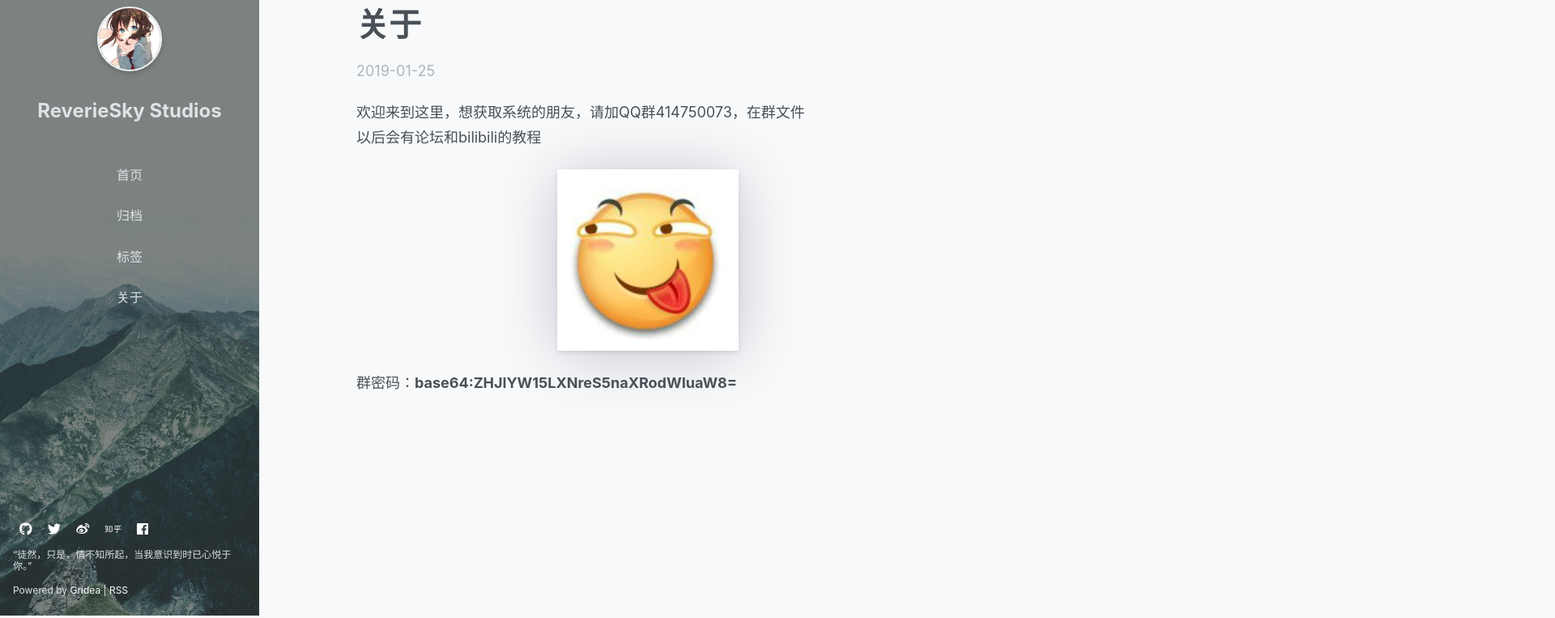
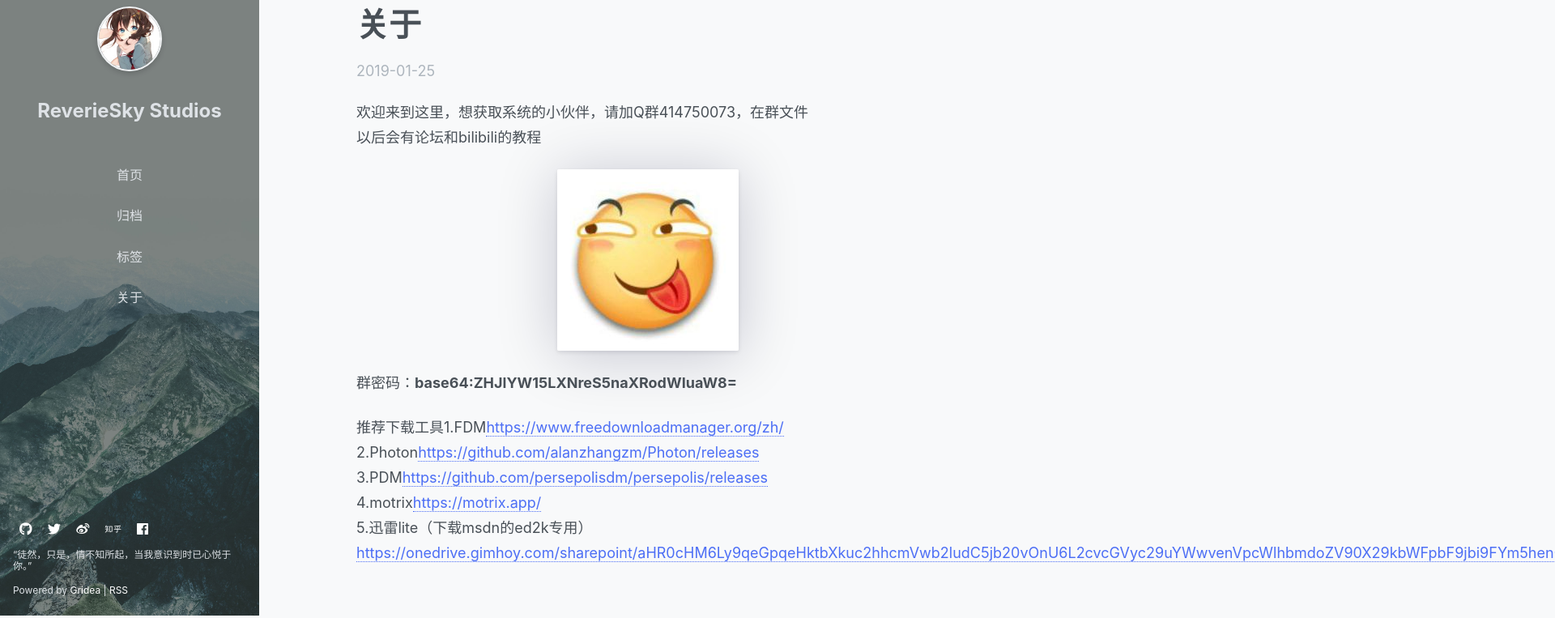
Before and after one commit to dreamy-sky/dreamy-sky.github.io, a plain HTML site: page post/about/index.html in a window 1280 px wide. Shown: the part 40-803 px from the top of the page at 81% size, 1920 px wide, since content can reach past the window. Drawn offline with nearby package versions, Linux system fonts and the light colour scheme.

Commit message:
update from gridea: 2019-09-13 10:50:25

```diff
--- a/atom.xml
+++ b/atom.xml
@@ -2,7 +2,7 @@
 <feed xmlns="http://www.w3.org/2005/Atom">
     <id>https://dreamy-sky.github.io</id>
     <title>ReverieSky Studios</title>
-    <updated>2019-09-13T01:56:30.197Z</updated>
+    <updated>2019-09-13T02:50:07.410Z</updated>
     <generator>https://github.com/jpmonette/feed</generator>
     <link rel="alternate" href="https://dreamy-sky.github.io"/>
     <link rel="self" href="https://dreamy-sky.github.io/atom.xml"/>
--- a/post/about/index.html
+++ b/post/about/index.html
@@ -9,7 +9,7 @@
 <meta name="viewport" content="width=device-width, initial-scale=1, maximum-scale=1, user-scalable=no">
 
 <link rel="stylesheet" href="https://use.fontawesome.com/releases/v5.7.2/css/all.css" integrity="sha384-fnmOCqbTlWIlj8LyTjo7mOUStjsKC4pOpQbqyi7RrhN7udi9RwhKkMHpvLbHG9Sr" crossorigin="anonymous">
-<link rel="shortcut icon" href="https://dreamy-sky.github.io/favicon.ico?v=1568339785913">
+<link rel="shortcut icon" href="https://dreamy-sky.github.io/favicon.ico?v=1568341873461">
 <link rel="stylesheet" href="https://cdnjs.cloudflare.com/ajax/libs/KaTeX/0.10.0/katex.min.css">
 <link rel="stylesheet" href="https://dreamy-sky.github.io/styles/main.css">
 
@@ -30,7 +30,7 @@
   <div class="top-container" data-aos="fade-right">
     <div class="top-header-container">
       <a class="site-title-container" href="https://dreamy-sky.github.io">
-        <img src="https://dreamy-sky.github.io/images/avatar.png?v=1568339785913" class="site-logo">
+        <img src="https://dreamy-sky.github.io/images/avatar.png?v=1568341873461" class="site-logo">
         <h1 class="site-title">ReverieSky Studios</h1>
       </a>
       <div class="menu-btn" @click="menuVisible = !menuVisible">
@@ -116,10 +116,15 @@
             <div class="post-date">2019-01-25</div>
 
             <div class="post-content">
-              <p>欢迎来到这里，想获取系统的朋友，请加QQ群414750073，在群文件<br>
+              <p>欢迎来到这里，想获取系统的小伙伴，请加Q群414750073，在群文件<br>
 以后会有论坛和bilibili的教程<br>
 <img src="https://dreamy-sky.github.io/post-images/1566796623263.jpg" alt=""></p>
 <p>群密码：<strong>base64:ZHJlYW15LXNreS5naXRodWIuaW8=</strong></p>
+<p>推荐下载工具1.FDM<a href="">https://www.freedownloadmanager.org/zh/</a><br>
+2.Photon<a href="">https://github.com/alanzhangzm/Photon/releases</a><br>
+3.PDM<a href="">https://github.com/persepolisdm/persepolis/releases</a><br>
+4.motrix<a href="">https://motrix.app/</a><br>
+5.迅雷lite（下载msdn的ed2k专用）<a href="">https://onedrive.gimhoy.com/sharepoint/aHR0cHM6Ly9qeGpqeHktbXkuc2hhcmVwb2ludC5jb20vOnU6L2cvcGVyc29uYWwvenVpcWlhbmdoZV90X29kbWFpbF9jbi9FYm5henQ3bHZQMUJzTVc5THdJWmRUMEJJZG13eE5pUW1qZ3FsWXRoU2lKOHhRP2U9UDVsUTJl.exe</a></p>
 
             </div>
 
```
Also changed, not shown: archives/index.html (+2 -2 lines), index.html (+2 -2 lines), post/zhe-shi-wo-di-yi-ge-win7bu-hao-qing-jian-liang/index.html (+2 -2 lines), tag/s0EpcO0sh/index.html (+2 -2 lines), tags/index.html (+2 -2 lines).
